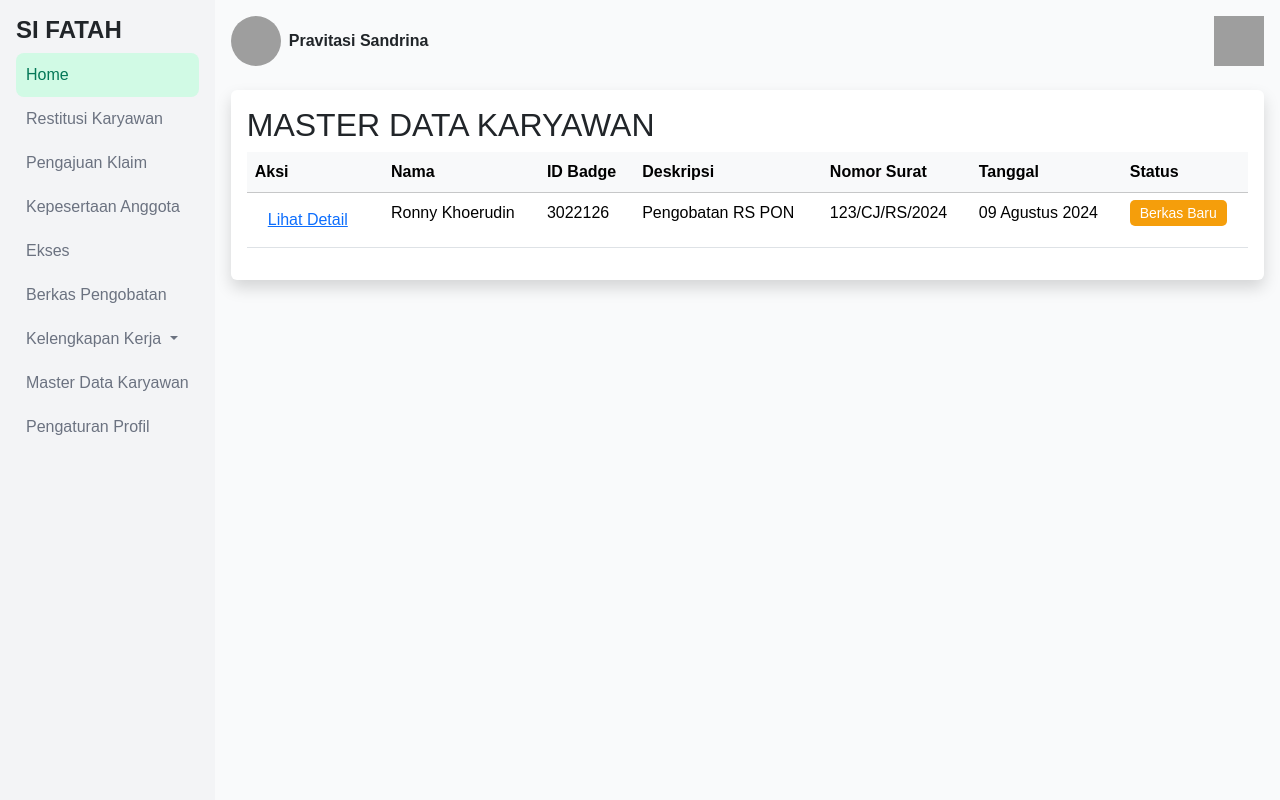
After one commit to PadiProduktif/siffatah-web-app, a Laravel app: page /master-data-karyawan in a window 1280 px wide. The commit adds this page. Run offline with Laravel 12, Linux system fonts and the light colour scheme; parts of the project's set-up code (start-up, migrations or seed data) failed here and were passed over; grey boxes are pictures that could not be loaded.

Commit message:
master data karyawan menggunakan templating engine

```diff
--- /dev/null
+++ b/resources/views/components/sidebar.blade.php
@@ -0,0 +1,29 @@
+
+<!-- Sidebar -->
+<div class="sidebar p-3">
+    <h1>SI FATAH</h1>
+    <ul class="nav flex-column">
+        <li><a href="#" class="active">Home</a></li>
+        <li><a href="#">Restitusi Karyawan</a></li>
+        <li><a href="#">Pengajuan Klaim</a></li>
+        <li><a href="#">Kepesertaan Anggota</a></li>
+        <li><a href="#">Ekses</a></li>
+        <li><a href="#">Berkas Pengobatan</a></li>
+        <li class="nav-item dropdown">
+            <a href="#"
+            class="nav-link dropdown-toggle"
+            id="kelengkapanKerjaDropdown"
+            role="button"
+            data-bs-toggle="dropdown"
+            aria-expanded="false">
+                Kelengkapan Kerja
+            </a>
+            <ul class="dropdown-menu" aria-labelledby="kelengkapanKerjaDropdown">
+                <li><a href="#" class="dropdown-item">Wearpack</a></li>
+                <li><a href="#" class="dropdown-item">Sepatu</a></li>
+            </ul>
+        </li>
+        <li><a href="#">Master Data Karyawan</a></li>
+        <li><a href="#">Pengaturan Profil</a></li>
+    </ul>
+</div>
--- /dev/null
+++ b/resources/views/extras/master-data-karyawan.blade.php
@@ -0,0 +1,59 @@
+@extends('layouts.app')
+
+@section('title', 'Dashboard')
+
+@section('content')
+
+    <!-- Stats -->
+    <!-- <div class="row g-3 mb-4">
+        <div class="col-md">
+            <div class="stat bg-light text-center p-3 rounded shadow">
+                <h2 class="text-success">23</h2>
+                <p>Berkas Baru</p>
+            </div>
+        </div>
+        <div class="col-md">
+            <div class="stat bg-light text-center p-3 rounded shadow">
+                <h2 class="text-success">43</h2>
+                <p>Pengajuan Verifikasi</p>
+            </div>
+        </div>
+        <div class="col-md">
+            <div class="stat bg-light text-center p-3 rounded shadow">
+                <h2 class="text-success">150</h2>
+                <p>Telah Diverifikasi</p>
+            </div>
+        </div>
+    </div> -->
+
+    <!-- Table -->
+    <div class="table-container bg-white p-3 rounded shadow">
+        <h2>MASTER DATA KARYAWAN</h2>
+        <div class="table-responsive">
+            <table class="table">
+                <thead class="table-light">
+                    <tr>
+                        <th>Aksi</th>
+                        <th>Nama</th>
+                        <th>ID Badge</th>
+                        <th>Deskripsi</th>
+                        <th>Nomor Surat</th>
+                        <th>Tanggal</th>
+                        <th>Status</th>
+                    </tr>
+                </thead>
+                <tbody>
+                    <tr>
+                        <td><a href="#" class="btn btn-link">Lihat Detail</a></td>
+                        <td>Ronny Khoerudin</td>
+                        <td>3022126</td>
+                        <td>Pengobatan RS PON</td>
+                        <td>123/CJ/RS/2024</td>
+                        <td>09 Agustus 2024</td>
+                        <td><span class="status new">Berkas Baru</span></td>
+                    </tr>
+                </tbody>
+            </table>
+        </div>
+    </div>
+@endsection
--- /dev/null
+++ b/resources/views/layouts/app.blade.php
@@ -0,0 +1,76 @@
+<!DOCTYPE html>
+<html lang="en">
+<head>
+    <meta charset="UTF-8">
+    <meta name="viewport" content="width=device-width, initial-scale=1.0">
+    <title>@yield('title', 'Dashboard - SI FATAH')</title>
+    <link href="https://cdn.jsdelivr.net/npm/bootstrap@5.3.2/dist/css/bootstrap.min.css" rel="stylesheet">
+    <style>
+        body {
+            font-family: Arial, sans-serif;
+            background-color: #f9fafb;
+        }
+        .sidebar {
+            background-color: #f3f4f6;
+            min-height: 100vh;
+        }
+        .sidebar h1 {
+            font-size: 24px;
+            font-weight: bold;
+        }
+        .sidebar a {
+            color: #6b7280;
+            text-decoration: none;
+            display: block;
+            padding: 10px;
+            border-radius: 8px;
+        }
+        .sidebar a:hover,
+        .sidebar a.active {
+            background-color: #d1fae5;
+            color: #047857;
+        }
+        .header img {
+            height: 50px;
+            width: 50px;
+            object-fit: cover;
+        }
+        .status {
+            padding: 5px 10px;
+            border-radius: 5px;
+            color: #ffffff;
+            font-size: 14px;
+        }
+        .status.new { background-color: #f59e0b; }
+        .status.verified { background-color: #10b981; }
+        .status.rejected { background-color: #ef4444; }
+        .status.processing { background-color: #3b82f6; }
+    </style>
+    @stack('styles')
+</head>
+<body>
+    <div class="d-flex">
+        <!-- Sidebar -->
+        @include('components.sidebar')
+
+
+
+        <!-- Main Content -->
+        <div class="flex-grow-1 p-3">
+            <!-- Header -->
+            <div class="header d-flex justify-content-between align-items-center mb-4">
+                <div class="profile d-flex align-items-center">
+                    <img src="{{ asset('resources/img/user.png') }}" alt="User Profile" class="rounded-circle me-2" style="height: 50px; width: 50px;">
+                    <span class="fw-bold">Pravitasi Sandrina</span>
+                </div>
+                <img src="{{ asset('resources/img/notification.png') }}" alt="Notifications" class="img-fluid" style="height: 50px;">
+            </div>
+
+            @yield('content')
+        </div>
+    </div>
+
+    <script src="https://cdn.jsdelivr.net/npm/bootstrap@5.3.2/dist/js/bootstrap.bundle.min.js"></script>
+    @stack('scripts')
+</body>
+</html>
--- a/routes/web.php
+++ b/routes/web.php
@@ -25,6 +25,9 @@ Route::get('/user', function (Request $request) {
 
 Route::get('/', function () {
     return view('landing-page');
+});
+Route::get('/master-data-karyawan', function () {
+    return view('/extras/master-data-karyawan');
 });
 
 
```
Also changed, not shown: resources/views/dashboard.blade.php (+73 -119 lines), resources/views/dashboard/berkas-pengobatan.blade.php (added), resources/views/dashboard/ekses.blade.php (added), resources/views/dashboard/kepesertaan-anggota.blade.php (added), resources/views/dashboard/pengajuan-klaim.blade.php (added), resources/views/dashboard/restitusi.blade.php (added), resources/views/dashboard/wearpack.blade.php (added), resources/views/extras/set-profile.blade.php (added).
